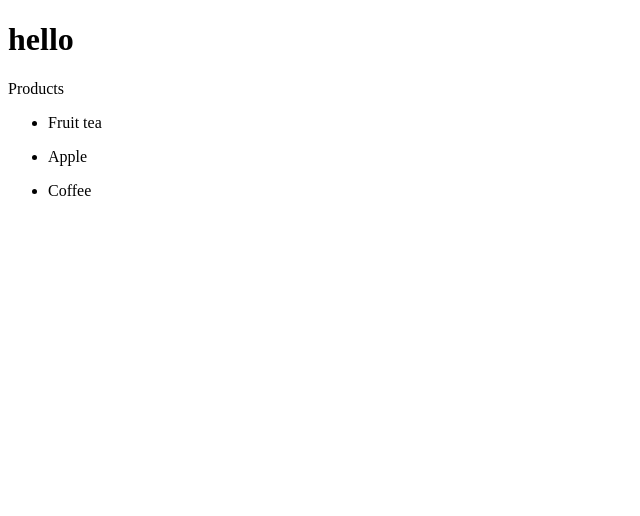
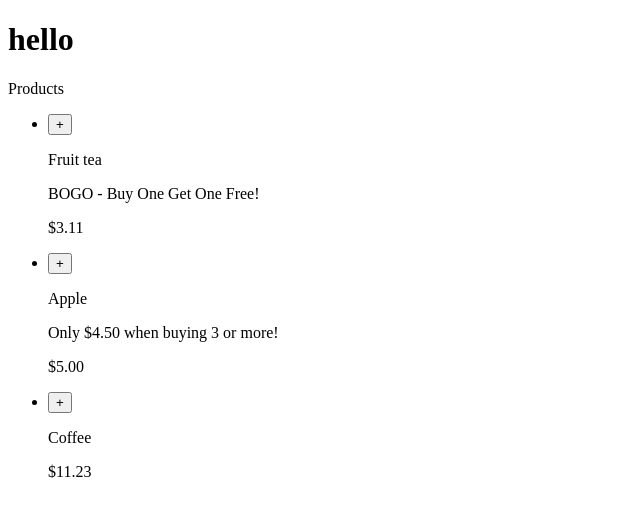
Before and after one commit to alexoviedo999/react-genius-shopping-cart, a React app: page / in a window 1280 px wide. Shown: the top 516 px of the page, without its empty margins (0-640 px from the left). Built offline with nearby package versions, Linux system fonts and the light colour scheme.

Commit message:
class constructor and added product info.

```diff
--- a/components/App.jsx
+++ b/components/App.jsx
@@ -7,18 +7,24 @@ const Products = [
 ];
 
 class App extends Component {
-
+	constructor() {
+		super();
+		this.state = {
+			products: Product,
+			items: []
+		}
+	}
 
 	render(){
 
-	  return (
-		<div>
-			<h1>hello</h1>
-			<ProductList products={Products}/>
+		const {products} = this.state;
 
-		</div>
+	  	return (
+			<div>
+				<h1>hello</h1>
+				<ProductList products={products}/>
 
-
+			</div>
 	  )
 	}
 }
@@ -48,7 +54,17 @@ function Product (props) {
 
 	return (
 		<li>
-			<p>{product.name}</p>
+			<div>
+				<button>+</button>
+			</div>
+			<div>
+				<p>{product.name}</p>
+				<p>{product.promo}</p>
+			</div>
+			<div>
+				<p>{product.price}</p>
+			</div>
+
 		</li>
 	)
 }
```
